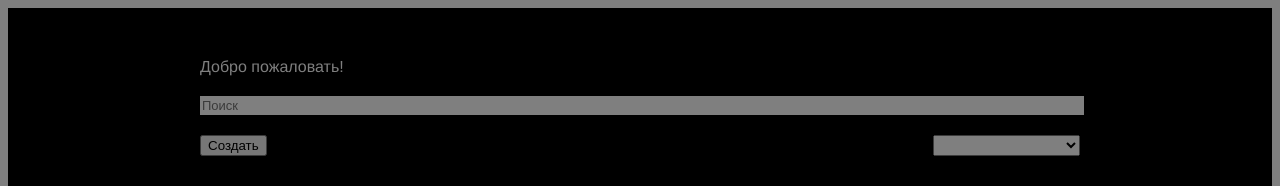
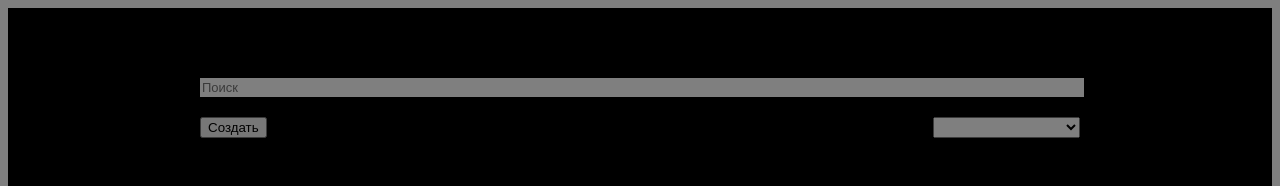
Before and after one commit to Zagorevsky/board-vue, a Vue app: page / in a window 1280 px wide. Both pictures are taken after a click on the button "Создать". Shown: the top 186 px of the page. Built offline with nearby package versions, Linux system fonts and the light colour scheme; the HTML template or start-up script is replaced by a standard one.

Commit message:
feat: CardPage, MainPage

```diff
--- a/src/App.vue
+++ b/src/App.vue
@@ -1,63 +1,11 @@
 <template>
   <div class="app">
     <router-view></router-view>
-    <card-input class="input" placeholder="Поиск" v-model="search" type="text" />
-    <div class="top">
-      <card-button @click="openPopup">Создать</card-button>
-      <card-select v-model="selectedSort" :options="sortOptions" />
-    </div>
-    <card-popup v-model:show="popup">
-      <card-form @create="createCard" />
-    </card-popup>
-    <card-list :cards="searchSortedCards" @remove="removeCard" />
   </div>
 </template>
 
 <script>
-import { initialCards } from './components/utils/utils'
-import CardForm from './components/CardForm'
-import CardList from './components/CardList'
 
-export default {
-  components: {
-    CardForm, CardList
-  },
-  data() {
-    return {
-      cards: initialCards,
-      popup: false,
-      selectedSort: '',
-      search: '',
-      sortOptions: [
-        { value: 'title', name: 'По нзванию' },
-        { value: 'body', name: 'По строке' },
-      ]
-    }
-  },
-  methods: {
-    createCard(card) {
-      this.cards.push(card);
-    },
-    removeCard(card) {
-      this.cards = this.cards.filter(p => p.id !== card.id);
-    },
-    openPopup() {
-      this.popup = true;
-    },
-  },
-  computed: {
-    sortedCards() {
-      return [...this.cards].sort((card1, card2) =>
-        card1[this.selectedSort]?.localeCompare(card2[this.selectedSort]))
-    },
-    searchSortedCards() {
-      return this.sortedCards.filter(card =>
-        card.title.toLowerCase().includes(this.search.toLowerCase()) ||
-        card.body.toLowerCase().includes(this.search.toLowerCase())
-      )
-    }
-  }
-}
 </script>
 
 <style>
@@ -80,19 +28,4 @@ export default {
   justify-content: center;
 }
 
-.top {
-  display: flex;
-  justify-content: space-between;
-  max-width: 880px;
-}
-
-.input {
-  border: 0;
-  margin: 20px 0 20px 0;
-  outline: none;
-  color: rgba(160, 160, 160, 1);
-  font-size: 13px;
-  line-height: 17px;
-  width: 100%;
-}
 </style>
--- a/src/components/CardList.vue
+++ b/src/components/CardList.vue
@@ -5,7 +5,7 @@
 </template>
 
 <script>
-import CardItem from './CardItem'
+import CardItem from '@/components/CardItem'
 
 export default {
   components: {
--- a/src/pages/CardPage.vue
+++ b/src/pages/CardPage.vue
@@ -1,10 +1,21 @@
 <template>
   <div>Объявлени детально</div>
+   <card-item />
 </template>
 
 <script>
+import CardItem from '@/components/CardItem'
+
 export default {
-
+  components: {
+    CardItem
+  },
+  props: {
+    card: {
+      type: Object,
+      required: true,
+    }
+  },
 }
 </script>
 
--- a/src/pages/MainPage.vue
+++ b/src/pages/MainPage.vue
@@ -1,13 +1,79 @@
 <template>
-  <div>Добро пожаловать!</div>
+  <div>
+    <card-input class="input" placeholder="Поиск" v-model="search" type="text" />
+    <div class="top">
+      <card-button @click="openPopup">Создать</card-button>
+      <card-select v-model="selectedSort" :options="sortOptions" />
+    </div>
+    <card-popup v-model:show="popup">
+      <card-form @create="createCard" />
+    </card-popup>
+    <card-list :cards="searchSortedCards" @remove="removeCard" />
+  </div>
 </template>
 
 <script>
+import { initialCards } from '@/components/utils/utils'
+import CardForm from '@/components/CardForm'
+import CardList from '@/components/CardList'
+
 export default {
-
+  components: {
+    CardForm, CardList
+  },
+  data() {
+    return {
+      cards: initialCards,
+      popup: false,
+      selectedSort: '',
+      search: '',
+      sortOptions: [
+        { value: 'title', name: 'По нзванию' },
+        { value: 'body', name: 'По строке' },
+      ]
+    }
+  },
+  methods: {
+    createCard(card) {
+      this.cards.push(card);
+    },
+    removeCard(card) {
+      this.cards = this.cards.filter(p => p.id !== card.id);
+    },
+    openPopup() {
+      this.popup = true;
+    },
+  },
+  computed: {
+    sortedCards() {
+      return [...this.cards].sort((card1, card2) =>
+        card1[this.selectedSort]?.localeCompare(card2[this.selectedSort]))
+    },
+    searchSortedCards() {
+      return this.sortedCards.filter(card =>
+        card.title.toLowerCase().includes(this.search.toLowerCase()) ||
+        card.body.toLowerCase().includes(this.search.toLowerCase())
+      )
+    }
+  }
 }
 </script>
 
 <style>
 
+.top {
+  display: flex;
+  justify-content: space-between;
+  max-width: 880px;
+}
+
+.input {
+  border: 0;
+  margin: 20px 0 20px 0;
+  outline: none;
+  color: rgba(160, 160, 160, 1);
+  font-size: 13px;
+  line-height: 17px;
+  width: 100%;
+}
 </style>
```
